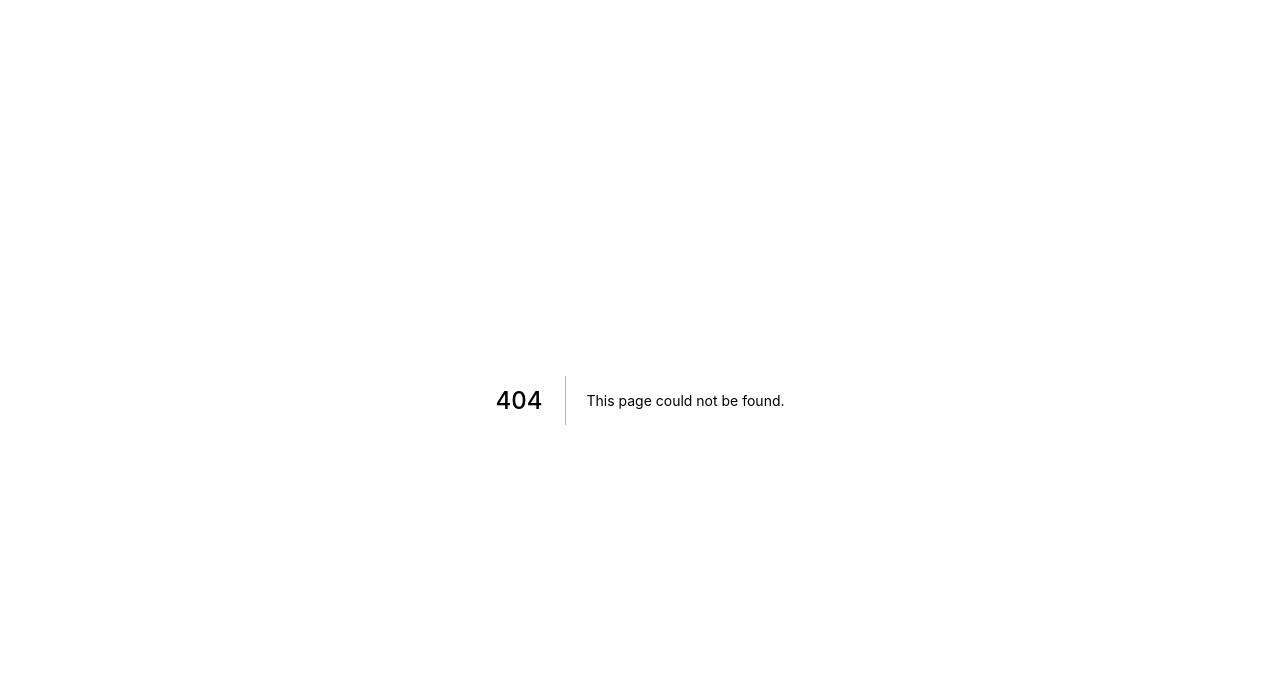
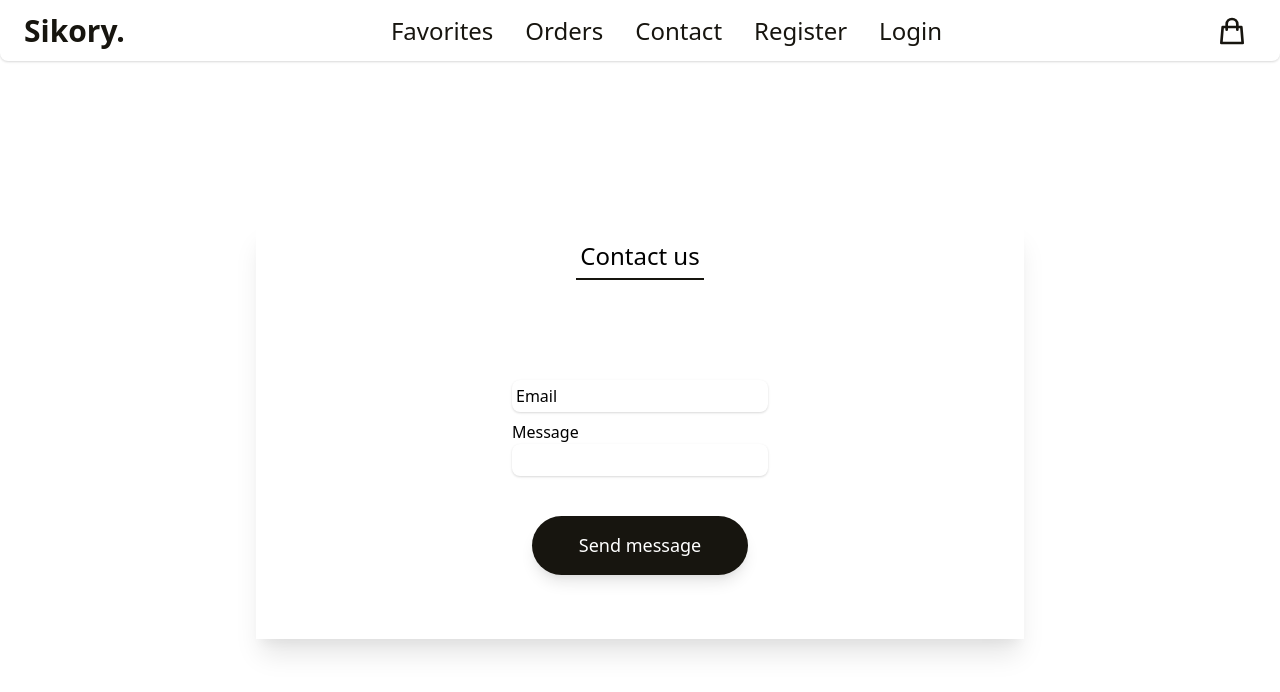
Before and after one commit to pietrushka/ecommerce-watches, a Next.js app: page /contact in a window 1280 px wide. Before the commit this address had no page. Shown: the top 692 px of the page. Built offline with nearby package versions, Linux system fonts and the light colour scheme; no server answers.

Commit message:
Make contact page

```diff
--- /dev/null
+++ b/pages/contact.js
@@ -0,0 +1,79 @@
+import Head from 'next/head'
+import { useState } from 'react'
+
+import Layout from '../components/layout'
+import FullNavbar from '../components/full-navbar'
+import InputField from '../components/input-field'
+
+export default function ContactPage () {
+  const [email, setEmail] = useState('')
+  const [message, setMessage] = useState('')
+  const [isLoading, setLoading] = useState(false)
+
+  // simulate call to lambda function
+  const sendMessage = (email, message) => {
+    return new Promise(function (resolve) {
+      setTimeout(() => resolve(window.alert(message)), 2000)
+    })
+  }
+
+  const onSubmit = async (event) => {
+    try {
+      event.preventDefault()
+      setLoading(true)
+      await sendMessage(email, message)
+      setLoading(false)
+      setEmail('')
+      setMessage('')
+    } catch (error) {
+      window.alert(error)
+    }
+  }
+
+  return (
+    <Layout>
+      <Head>
+        <title>Contact</title>
+      </Head>
+      <FullNavbar />
+
+      <div className='flex flex-col items-center w-5/6 m-auto shadow-xl' style={{ maxWidth: '768px' }}>
+        <h1 className='p-1 m-3 text-2xl border-b-2 border-primary'>Contact us</h1>
+        <form onSubmit={onSubmit} className='flex flex-col items-center w-full h-auto py-4 md:w-1/2 lg:py-8 xl:py-16'>
+          <InputField
+            name='email'
+            type='email'
+            autoFocus
+            labelText='Email'
+            aria-label='email-input'
+            value={email}
+            handleChange={(event) => setEmail(event.target.value)}
+            required
+          />
+
+          <InputField
+            name='message'
+            type='text'
+            autoFocus
+            labelText='Message'
+            aria-label='message-input'
+            value={message}
+            handleChange={(event) => setMessage(event.target.value)}
+            required
+          />
+
+          <div className='flex items-center justify-center w-3/4 pt-4 xl:pt-8'>
+            <button
+              type='submit'
+              disabled={isLoading}
+              className='w-3/4 py-4 text-lg text-white rounded-full shadow-lg bg-primary focus:outline-none'
+            >
+              {!isLoading ? 'Send message' : 'Loading...'}
+            </button>
+          </div>
+        </form>
+      </div>
+
+    </Layout>
+  )
+}
--- a/pages/order-confirm.js
+++ b/pages/order-confirm.js
@@ -15,11 +15,11 @@ export default function PaymentPage () {
         <title>Order coonfirm</title>
       </Head>
       <FullNavbar />
-      <div className='flex flex-col items-center px-10 my-auto' style={{ maxWidth: '768px' }}>
+      <div className='flex flex-col items-center w-3/4 m-auto md:w-2/3' style={{ maxWidth: '768px' }}>
         <h1 className='p-1 m-3 text-2xl border-b-2 border-primary'>Confirm page</h1>
         <h2 className='p-4 text-center md:text-lg'>Your order <span className='block font-bold sm:inline'>{orderId}</span> is on the way</h2>
-        <div className='w-1/2 h-auto py-4 mx-auto '>
-          <img className='w-50' src='/box.png' />
+        <div className='w-2/3 h-auto py-4 mx-auto md:w-1/3 '>
+          <img className='' src='/box.png' />
         </div>
         <Link href='/'>
           <a className='p-4 mt-8 text-lg text-center rounded-lg bg-primary text-secondary '>Go to homepage</a>
```
